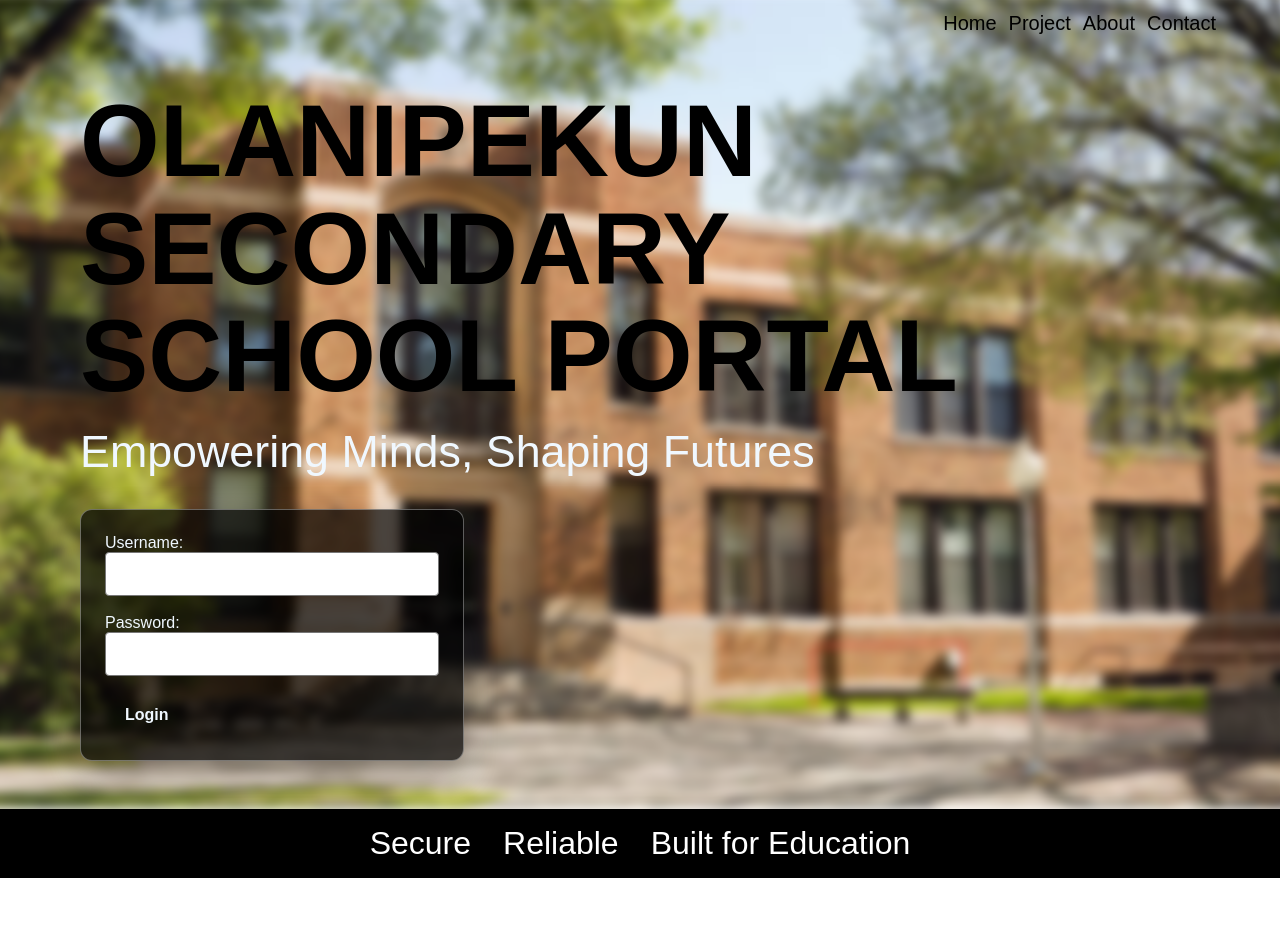
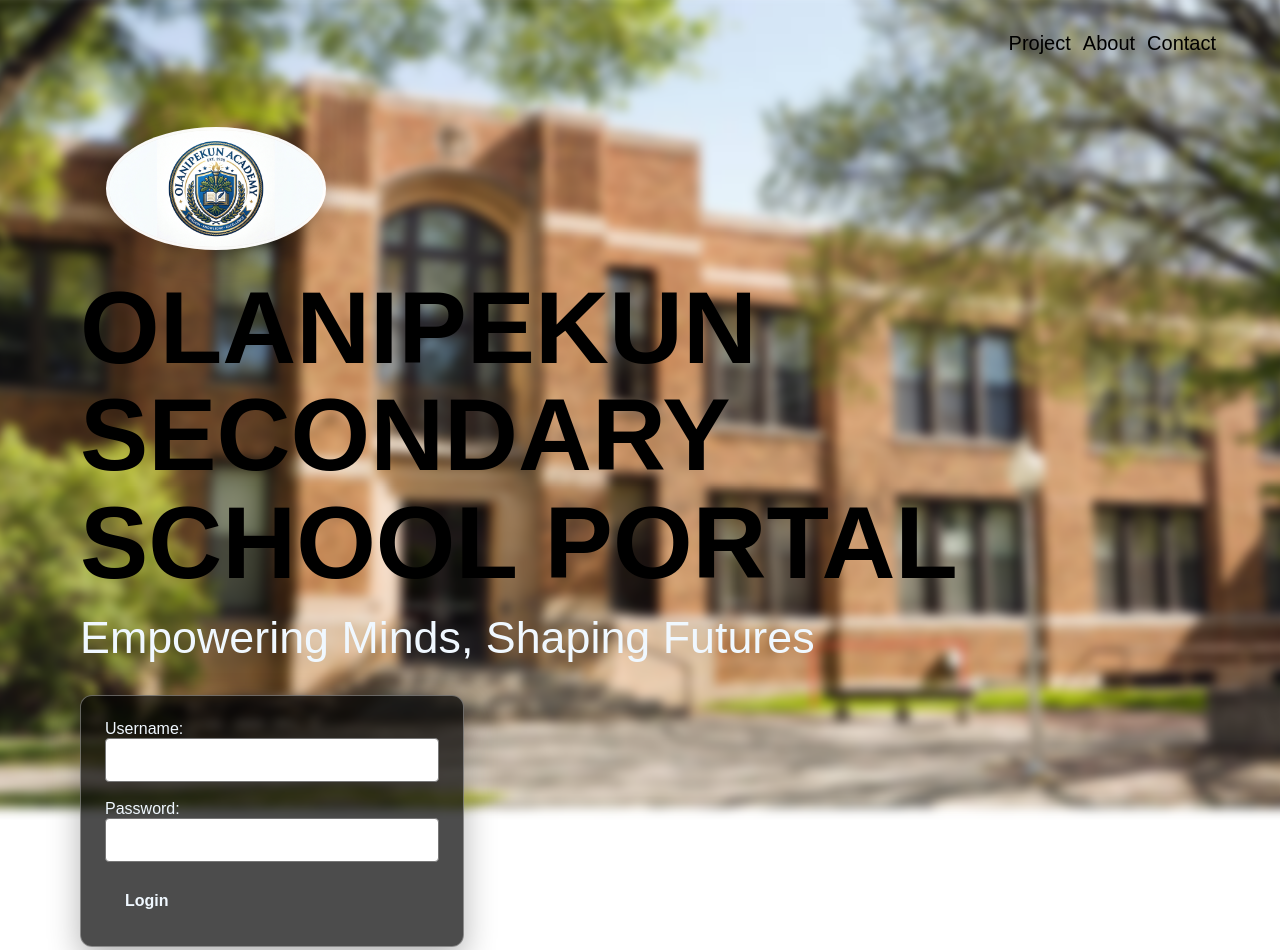
Before and after one commit to olanipekunayotude01-max/CSA202541553, a plain HTML site: page web application/index.html in a window 1280 px wide. Shown: the top 950 px of the page. Before the commit the page ends 878 px from the top, so only its background shows below. Drawn offline with Linux system fonts and the light colour scheme.

Commit message:
Update index.html and styles.css

```diff
--- a/web application/index.html
+++ b/web application/index.html
@@ -10,7 +10,6 @@
 <nav>
 <header class="messi">
 <ul class="items">
-<li>Home</li>
 <li>Project</li>
 <li>About</li>
 <li>Contact</li>
@@ -19,6 +18,10 @@
 </nav>
 
 <main>
+<div class="brand" aria-label="School logo">
+    <img src="school-logo.jpg" alt="Olanipekun International Academy logo" class="logo">
+</div>
+
 <article>
 <h1>OLANIPEKUN SECONDARY <br>SCHOOL PORTAL</h1>
 <P>Empowering Minds, Shaping Futures</P>
--- a/web application/styles.css
+++ b/web application/styles.css
@@ -45,7 +45,7 @@ footer {
     justify-content: flex-end;
     gap: 0.75rem;
     list-style: none;
-    margin: 0;
+    margin-left: 65%;
     padding: 0;
     color: #000000;
     font-size: clamp(1rem, 2vw, 1.25rem);
@@ -54,6 +54,23 @@ footer {
 main {
     flex: 1;
     padding: clamp(1.5rem, 5vh, 4rem) clamp(1rem, 5vw, 4rem) 3rem;
+}
+
+.brand {
+    display: flex;
+    justify-content: flex-start;
+    width: min(100%, 70rem);
+    margin: 0 auto 1.5rem;
+    padding-left: clamp(0.5rem, 2vw, 2rem);
+}
+
+.logo {
+    width: clamp(120px, 18vw, 220px);
+    height: auto;
+    border-radius: 50%;
+    border: 3px solid rgba(255, 255, 255, 0.8);
+    background: rgba(255, 255, 255, 0.85);
+    box-shadow: 0 0.5rem 1.5rem rgba(0, 0, 0, 0.25);
 }
 
 article {
```
